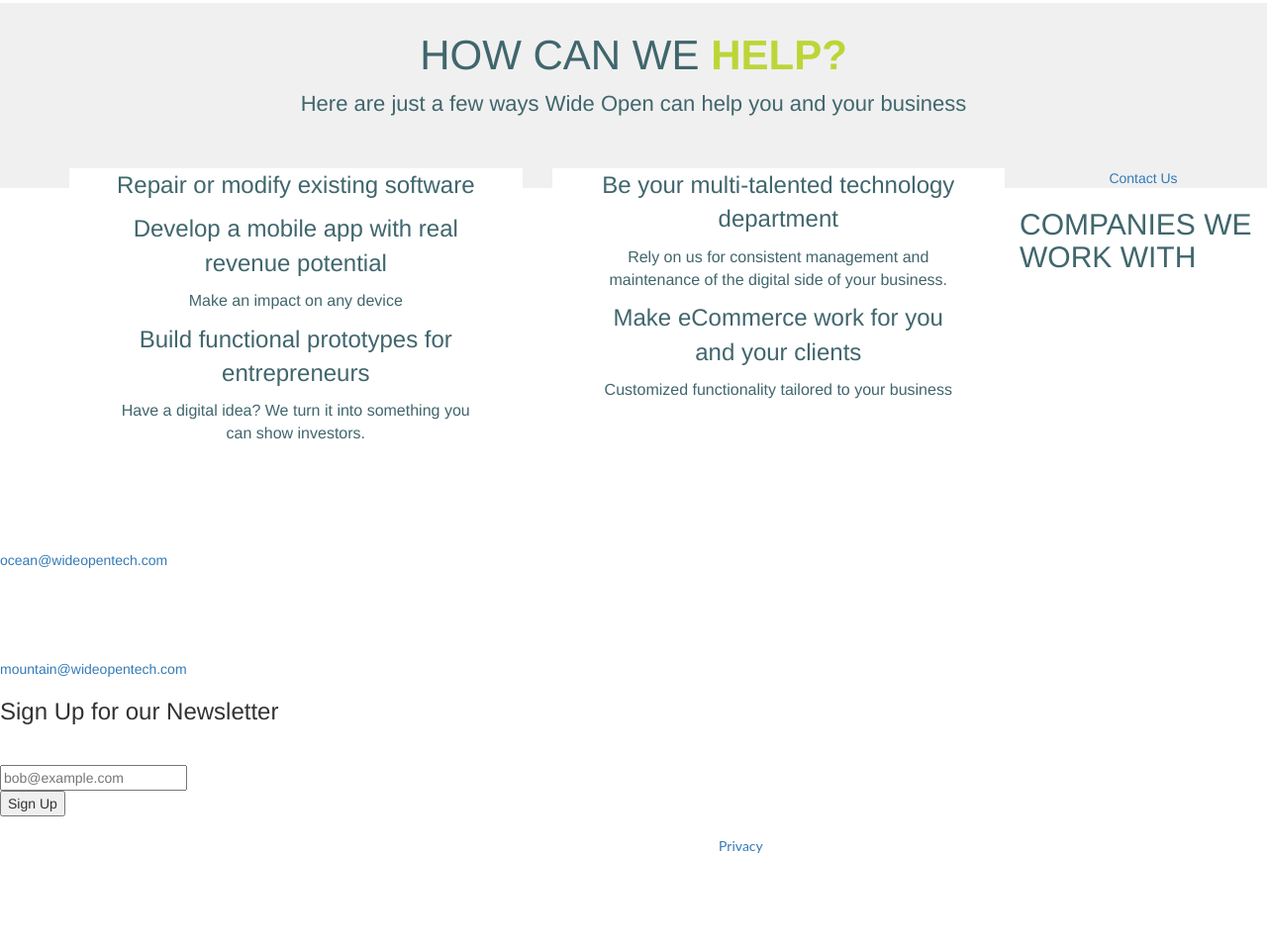
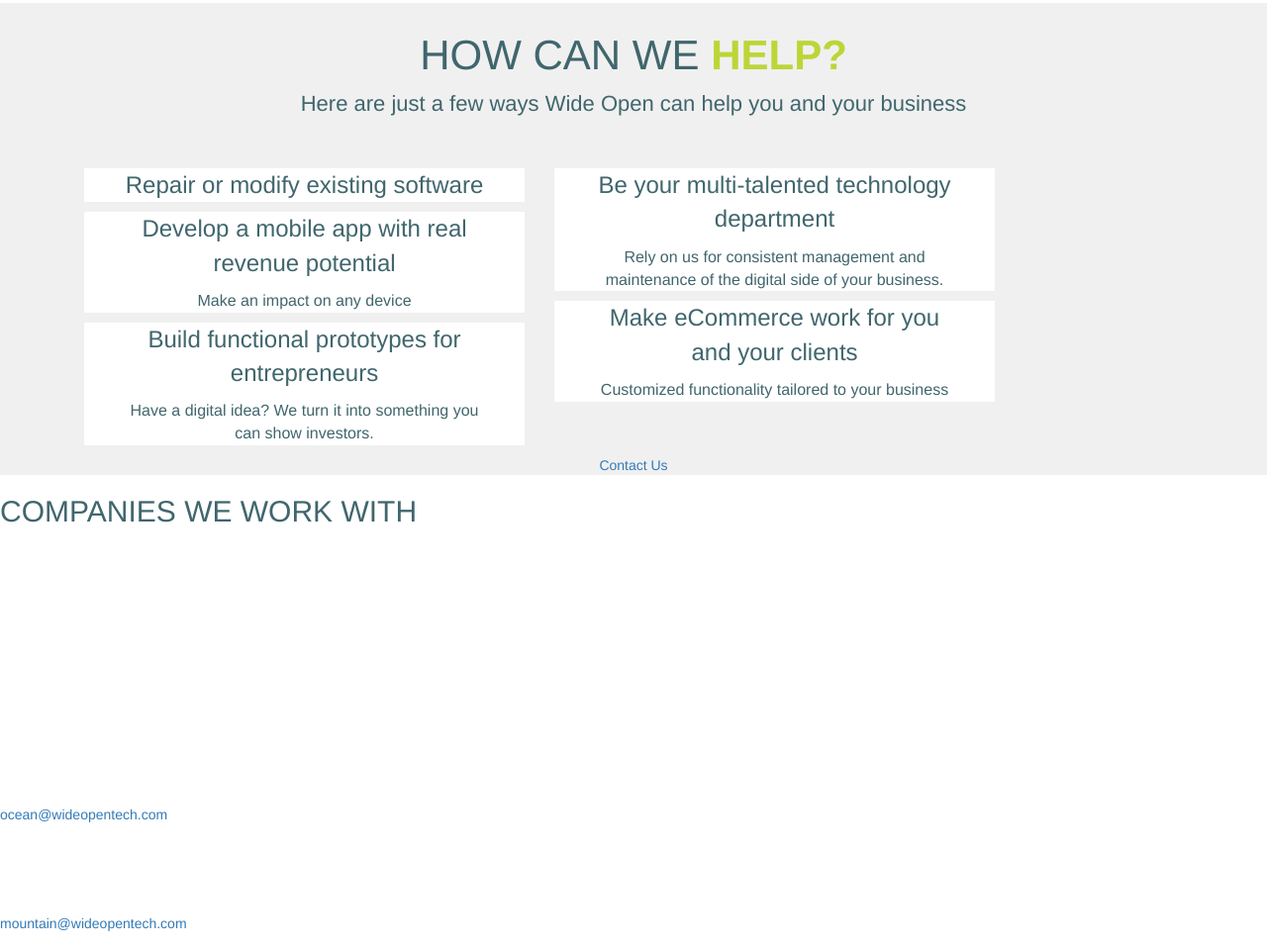
Before and after one commit to ENAndrew/Wideopen-Tech-Clone, a plain HTML site: page index.html in a window 1280 px wide. Shown: the part 1407-2367 px from the top of the page at 99% size. Before the commit the page ends 2282 px from the top, so only its background shows below. Drawn offline with Linux system fonts and the light colour scheme.

Commit message:
Fixed issue with weHelp section

```diff
--- a/index.html
+++ b/index.html
@@ -89,7 +89,7 @@
         <div class="weHelp">
             <h2>HOW CAN WE <b>HELP?</b></h2>
             <p class="intro">Here are just a few ways Wide Open can help you and your business</p>
-            <div class="paragraphs">
+            <div class="container paragraphs">
                 <div class="col-md-5">
                     <div class="paraBox">
                         <p>Repair or modify existing software</p>
```
